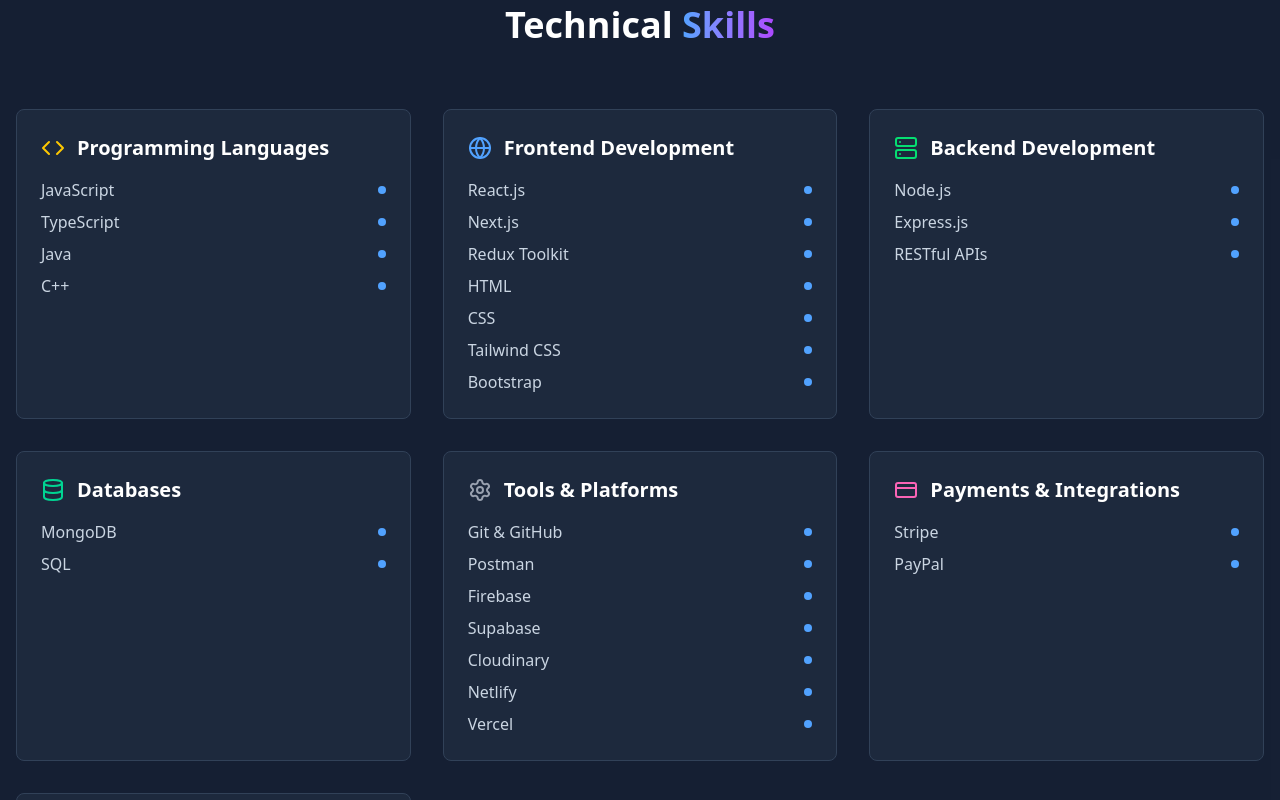
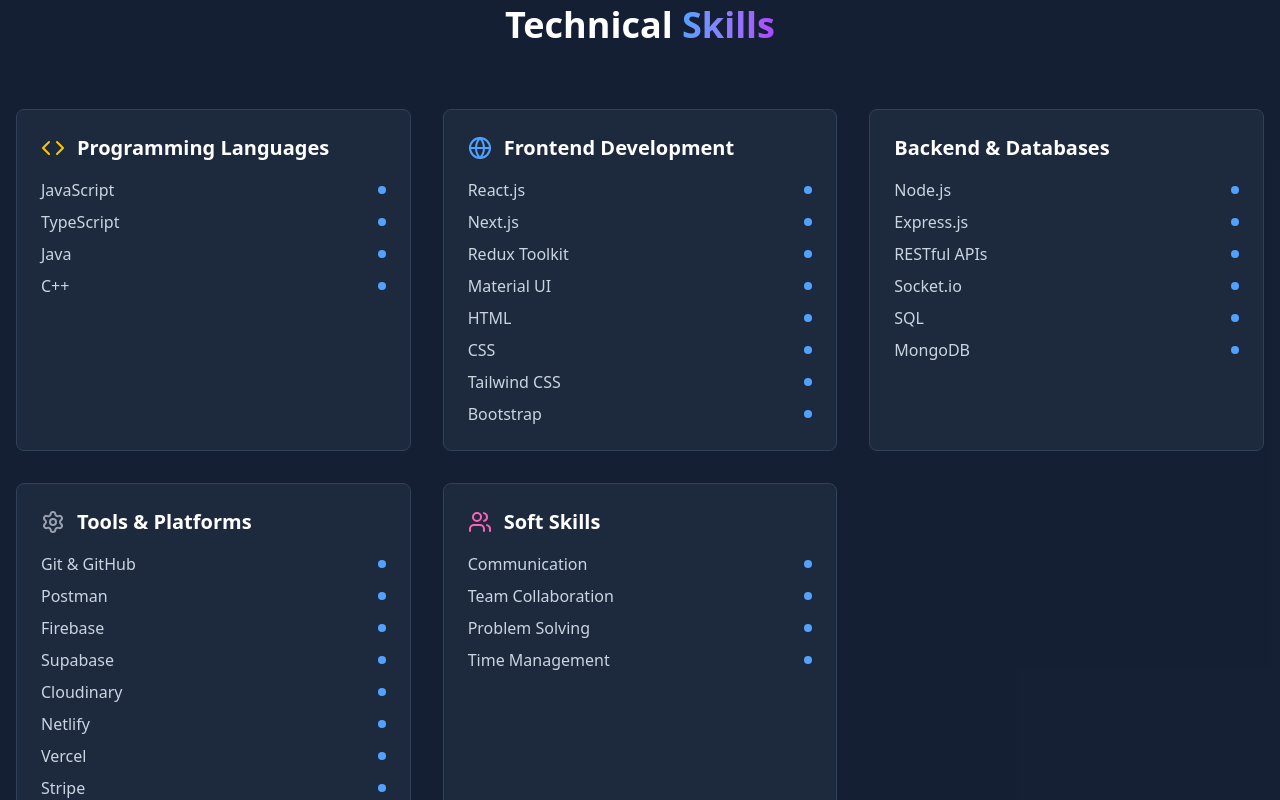
Before and after one commit to Anasyaseen92/MyPorfolio, a React (Vite) app: page / in a window 1280 px wide. Shown: the part 1620-2420 px from the top of the page. Built offline with nearby package versions, Linux system fonts and the light colour scheme.

Commit message:
changed skills

```diff
--- a/src/skillsData/skills.js
+++ b/src/skillsData/skills.js
@@ -9,19 +9,19 @@
     "React.js",
     "Next.js",
     "Redux Toolkit",
+    "Material UI",
     "HTML",
     "CSS",
     "Tailwind CSS",
     "Bootstrap"
   ],
-  "Backend Development": [
+  "Backend & Databases": [
     "Node.js",
     "Express.js",
-    "RESTful APIs"
-  ],
-  "Databases": [
-    "MongoDB",
-    "SQL"
+    "RESTful APIs",
+    "Socket.io",
+    "SQL",
+    "MongoDB"
   ],
   "Tools & Platforms": [
     "Git & GitHub",
@@ -30,9 +30,7 @@
     "Supabase",
     "Cloudinary",
     "Netlify",
-    "Vercel"
-  ],
-  "Payments & Integrations": [
+    "Vercel",
     "Stripe",
     "PayPal"
   ],
```
